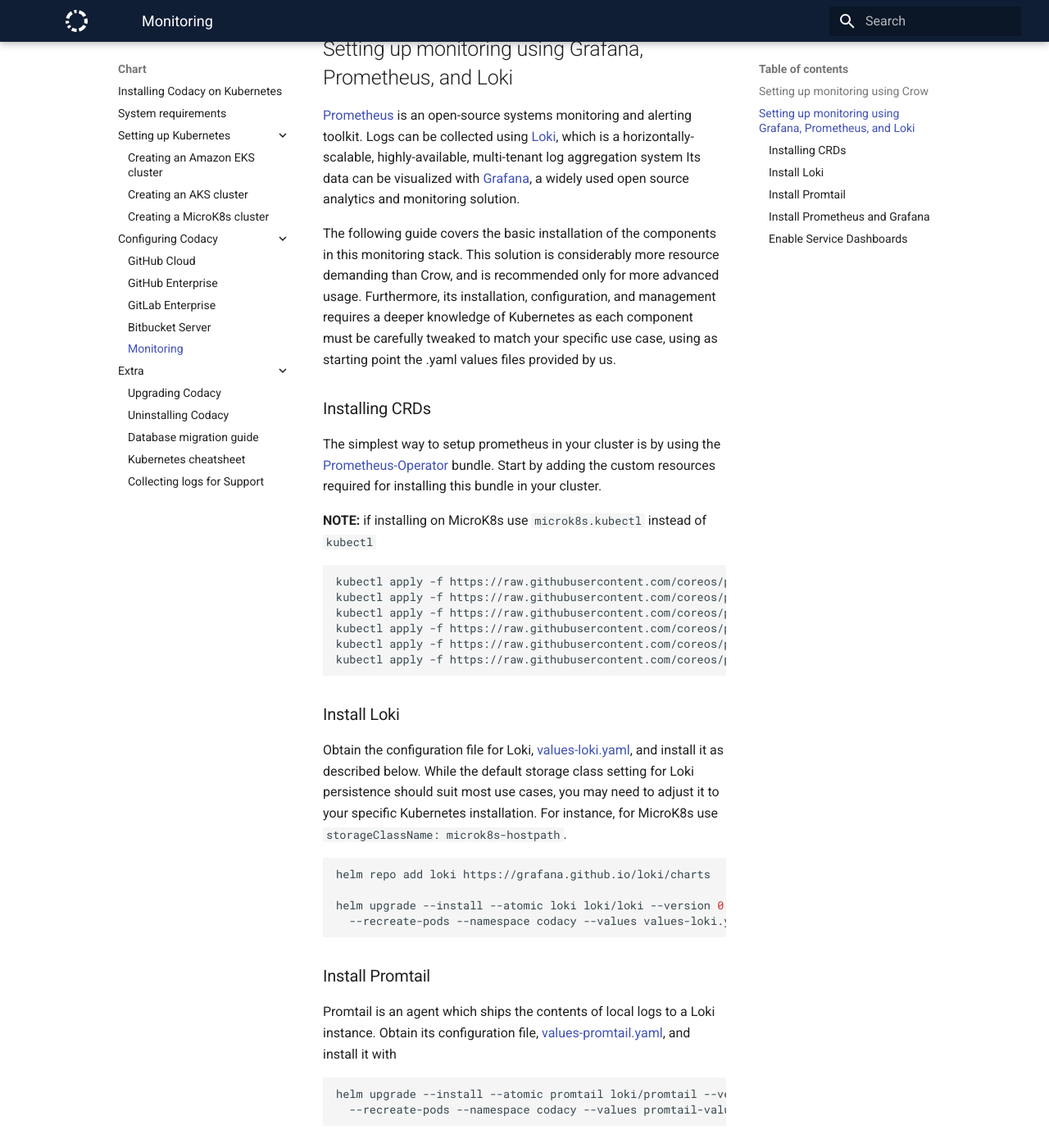
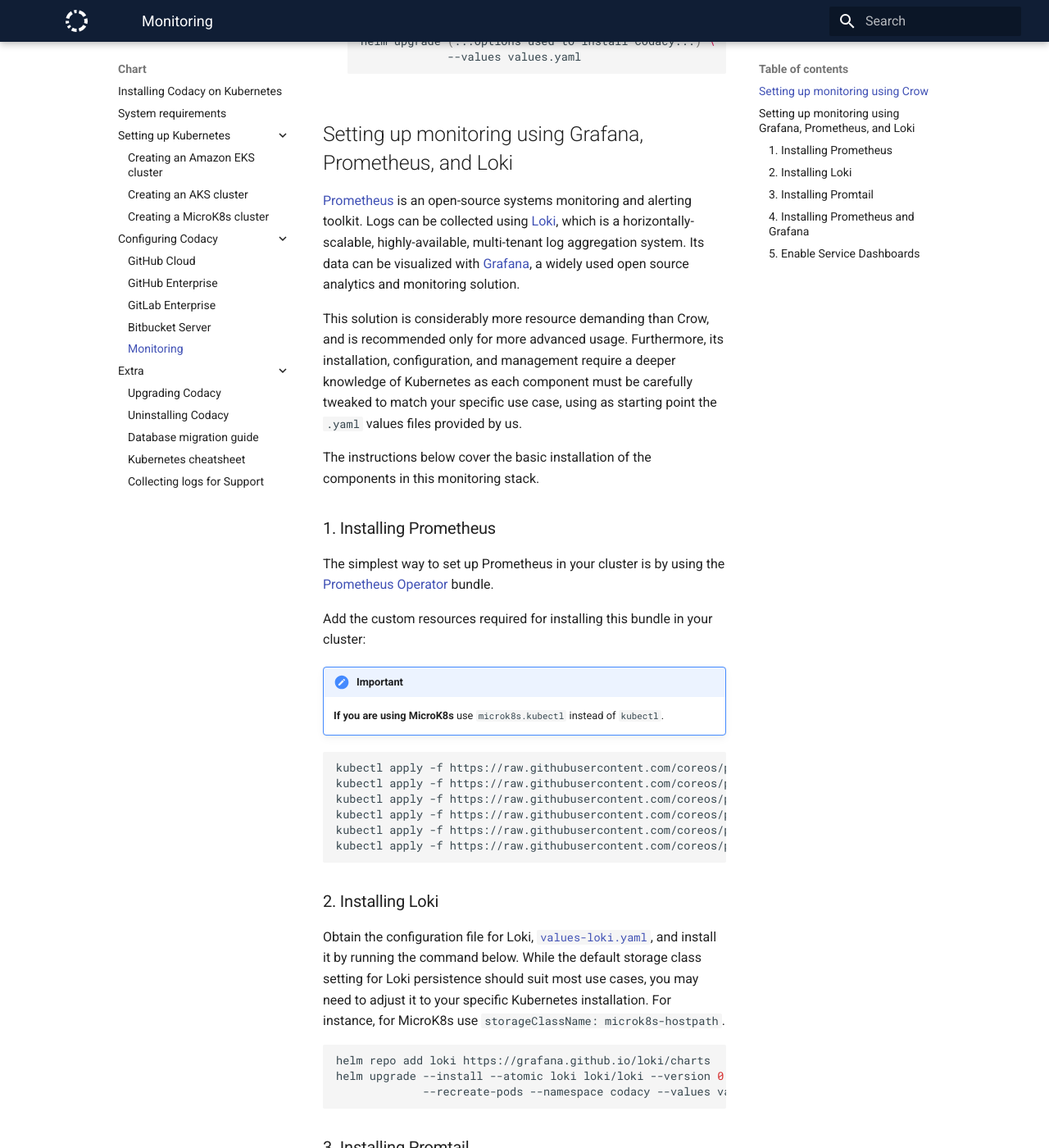
Before and after one commit to codacy/chart, an MkDocs documentation site: the page built from docs/configuration/monitoring.md, in a window 1280 px wide and 1400 px high, scrolled down 1376 px. Shown: the whole window at 82% size. Built offline with MkDocs 1.6.1 and Material for MkDocs 9.7.7, drawn with Linux system fonts in a browser that asks for light colours; some of the changed text lies outside the part shown.

Commit message:
Edit Setting up monitoring using Grafana, Prometheus, and Loki

````diff
--- a/docs/configuration/monitoring.md
+++ b/docs/configuration/monitoring.md
@@ -43,31 +43,30 @@
 
 3.  Upgrade the Helm release with the updated `values.yaml` file:
 
+
+4.  Apply this configuration by performing a Helm upgrade. To do so append `--values values.yaml` to the command [used to install Codacy](../index.md#2-installing-codacy):
+
     ```bash
-    helm upgrade (...options used to install Codacy...) --values values.yaml
+    helm upgrade (...options used to install Codacy...) \
+                 --values values.yaml
     ```
 
 ## Setting up monitoring using Grafana, Prometheus, and Loki
 
-[Prometheus](https://prometheus.io) is an open-source systems monitoring and alerting
-toolkit. Logs can be collected using [Loki](https://grafana.com/oss/loki/), which is a
-horizontally-scalable, highly-available, multi-tenant log aggregation system
-Its data can be visualized with [Grafana](https://grafana.com), a widely used
-open source analytics and monitoring solution.
+[Prometheus](https://prometheus.io) is an open-source systems monitoring and alerting toolkit. Logs can be collected using [Loki](https://grafana.com/oss/loki/), which is a horizontally-scalable, highly-available, multi-tenant log aggregation system. Its data can be visualized with [Grafana](https://grafana.com), a widely used open source analytics and monitoring solution.
 
-The following guide covers the basic installation of the components in this monitoring stack.
-This solution is considerably more resource demanding than Crow, and is recommended only for
-more advanced usage. Furthermore, its installation, configuration, and management
-requires a deeper knowledge of Kubernetes as each component must be carefully tweaked
-to match your specific use case, using as starting point the .yaml values files provided by us.
+This solution is considerably more resource demanding than Crow, and is recommended only for more advanced usage. Furthermore, its installation, configuration, and management require a deeper knowledge of Kubernetes as each component must be carefully tweaked to match your specific use case, using as starting point the `.yaml` values files provided by us.
 
-### Installing CRDs
+The instructions below cover the basic installation of the components in this monitoring stack.
 
-The simplest way to setup prometheus in your cluster is by using the
-[Prometheus-Operator](https://github.com/helm/charts/tree/master/stable/prometheus-operator)
-bundle. Start by adding the custom resources required for installing this bundle in your cluster.
+### 1. Installing Prometheus
 
-**NOTE:** if installing on MicroK8s use `microk8s.kubectl` instead of `kubectl`
+The simplest way to set up Prometheus in your cluster is by using the [Prometheus Operator](https://github.com/helm/charts/tree/master/stable/prometheus-operator) bundle.
+
+Add the custom resources required for installing this bundle in your cluster:
+
+!!! important
+    **If you are using MicroK8s** use `microk8s.kubectl` instead of `kubectl`.
 
 ```bash
 kubectl apply -f https://raw.githubusercontent.com/coreos/prometheus-operator/release-0.36/example/prometheus-operator-crd/monitoring.coreos.com_alertmanagers.yaml
@@ -78,74 +77,66 @@
 kubectl apply -f https://raw.githubusercontent.com/coreos/prometheus-operator/release-0.36/example/prometheus-operator-crd/monitoring.coreos.com_thanosrulers.yaml
 ```
 
-### Install Loki
+### 2. Installing Loki
 
-Obtain the configuration file for Loki, [values-loki.yaml](https://github.com/codacy/chart/blob/master/codacy/values-loki.yaml),
-and install it as described below. While the default storage class setting
-for Loki persistence should suit most use cases, you may need to adjust
-it to your specific Kubernetes installation. For instance, for MicroK8s use
-`storageClassName: microk8s-hostpath`.
+Obtain the configuration file for Loki, [`values-loki.yaml`](https://github.com/codacy/chart/blob/master/codacy/values-loki.yaml), and install it by running the command below. While the default storage class setting for Loki persistence should suit most use cases, you may need to adjust it to your specific Kubernetes installation. For instance, for MicroK8s use `storageClassName: microk8s-hostpath`.
 
 ```bash
 helm repo add loki https://grafana.github.io/loki/charts
-
 helm upgrade --install --atomic loki loki/loki --version 0.17.0 \
-  --recreate-pods --namespace codacy --values values-loki.yaml
+             --recreate-pods --namespace codacy --values values-loki.yaml
 ```
 
-### Install Promtail
+### 3. Installing Promtail
 
-Promtail is an agent which ships the contents of local logs to a Loki instance.
-Obtain its configuration file, [values-promtail.yaml](https://github.com/codacy/chart/blob/master/codacy/values-promtail.yaml),
-and install it with
+Promtail is an agent that ships the contents of local logs to a Loki instance.
+
+Obtain the configuration file for Promtail, [`values-promtail.yaml`](https://github.com/codacy/chart/blob/master/codacy/values-promtail.yaml), and install it by running the command below.
 
 ```bash
 helm upgrade --install --atomic promtail loki/promtail --version 0.13.0 \
-  --recreate-pods --namespace codacy --values promtail-values.yaml
+             --recreate-pods --namespace codacy --values promtail-values.yaml
 ```
 
-### Install Prometheus and Grafana
+### 4. Installing Prometheus and Grafana
 
-Obtain the [Prometheus bundle](https://github.com/helm/charts/tree/master/stable/prometheus-operator)
-configuration file, [values-prometheus-operator.yaml](https://github.com/codacy/chart/blob/master/codacy/values-prometheus-operator.yaml).
-You **must edit the Grafana password** for the `admin` user in this file.
-Use the following command to install this bundle on your cluster.
+Obtain the configuration file for the [Prometheus Operator bundle](https://github.com/helm/charts/tree/master/stable/prometheus-operator), [`values-prometheus-operator.yaml`](https://github.com/codacy/chart/blob/master/codacy/values-prometheus-operator.yaml). Then:
 
-```bash
-helm upgrade --install --atomic monitoring stable/prometheus-operator --version 6.9.3 \
-  --recreate-pods --namespace codacy --values values-prometheus-operator.yaml
-```
+1.  Edit the Grafana password for the `admin` user in the `values-prometheus-operator.yaml` file.
 
-Follow the [Kubernetes documentation](https://v1-15.docs.kubernetes.io/docs/tasks/administer-cluster/access-cluster-services/#accessing-services-running-on-the-cluster)
-to access the Grafana service now running on your cluster, using the method that
-best suits your use case.
+2.  Install the bundle on your cluster by running the command below.
 
-### Enable Service Dashboards
+    ```bash
+    helm upgrade --install --atomic monitoring stable/prometheus-operator --version 6.9.3 \
+                 --recreate-pods --namespace codacy --values values-prometheus-operator.yaml
+    ```
 
-Now that you have Prometheus and Grafana installed you can enable `serviceMonitors`
-and `grafana_dashboards` for Codacy components. To do this create the following
-configuration file:
+Follow the [Kubernetes documentation](https://v1-15.docs.kubernetes.io/docs/tasks/administer-cluster/access-cluster-services/#accessing-services-running-on-the-cluster) to access the Grafana service that is now running on your cluster, using the method that best suits your use case.
 
-```yaml
-# values-monitoring.yaml
-codacy-api:
-  metrics:
-    serviceMonitor:
-      enabled: true
-    grafana_dashboards:
-      enabled: true
-engine:
-  metrics:
-    serviceMonitor:
-      enabled: true
-    grafana_dashboards:
-      enabled: true
-```
+### 5. Enable Service Dashboards
 
-Apply this configuration by issuing an helm upgrade while passing these additional values.
-To do so append `--values values-monitoring.yaml --recreate-pods` to the command used to install
-codacy provided in [this documentation](../index.md#2-installing-codacy).
+Now that you have Prometheus and Grafana installed you can enable `serviceMonitors` and `grafana_dashboards` for Codacy components.
 
-```bash
-helm upgrade (...options used to install codacy...) --values values-monitoring-values.yaml --recreate-pods
-```
+1.  Create a file named `values-monitoring.yaml` with the following content:
+
+    ```yaml
+    codacy-api:
+      metrics:
+        serviceMonitor:
+          enabled: true
+        grafana_dashboards:
+          enabled: true
+    engine:
+      metrics:
+        serviceMonitor:
+          enabled: true
+        grafana_dashboards:
+          enabled: true
+    ```
+
+2.  Apply this configuration by performing a Helm upgrade. To do so append `--values values-monitoring.yaml --recreate-pods` to the command [used to install Codacy](../index.md#2-installing-codacy):
+
+    ```bash
+    helm upgrade (...options used to install Codacy...) \
+                --values values-monitoring.yaml --recreate-pods
+    ```
````
